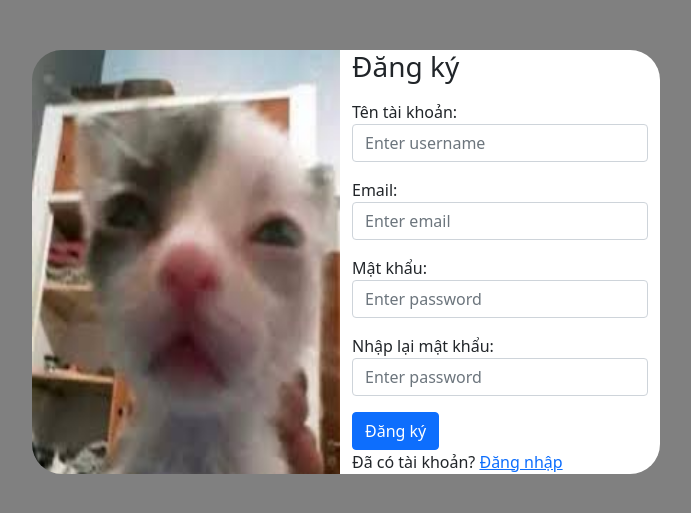
After one commit to KChisBao123/PetHouse, a Django app: template Store/templates/signup.html in a window 1280 px wide. The commit adds this page. Shown: the top 513 px of the page, without its empty margins (300-991 px from the left). Run offline with Django 3.2, Linux system fonts and the light colour scheme; the template is opened without the code that fills it, so the values that code supplies are empty; some libraries are stand-ins or nearby versions.

Commit message:
01/07/2024 commit

```diff
--- a/Store/templates/base.html
+++ b/Store/templates/base.html
@@ -41,7 +41,7 @@
     <!-- Header -->
     <nav class="navbar navbar-expand-sm fixed-top" style="background-color: #414A4C">
         <div class="container-fluid" style="width: 150px;">
-            <a class="navbar-brand" href="/"><img src="{% static 'image/Logo.png' %}" alt="Logo" class="responsive-img" style="max-height: 100px;"></a>
+            <a class="navbar-brand" href="/"><img src="{% static 'images/Logo.png' %}" alt="Logo" class="responsive-img" style="max-height: 100px;"></a>
         </div>
         <div class="collapse navbar-collapse" id="collapsibleNavbar">
             <ul class="navbar-nav">
@@ -50,7 +50,7 @@
                 </li>
             <ul class="nav navbar-nav navbar-right">
                 <li>
-                    <a href="#" class="nav-link"><img src="{% static 'image/shopping-cart.png' %}" alt=""></a>
+                    <a href="#" class="nav-link"><img src="{% static 'images/shopping-cart.png' %}" alt=""></a>
                 </li>
             </ul>
             </ul>
@@ -65,7 +65,7 @@
         <div class="container-fluid">
             <div class="row">
                 <div class="col-md-4">
-                    <img src="{% static 'image/Logo.png' %}" alt="Logo" style="height: 100px;">
+                    <img src="{% static 'images/Logo.png' %}" alt="Logo" style="height: 100px;">
                     <p>PetHouse - Your friendly pet shop</p>
                 </div>
                 <div class="col-md-4">
--- a/Store/templates/cart.html
+++ b/Store/templates/cart.html
@@ -25,7 +25,7 @@ Cart
             <p>$69.99</p>
         </div>
         <div class="col-md-2">
-            <img src="{% static 'image/trash.png' %}" alt="" style="height: 50px;">
+            <img src="{% static 'images/trash.png' %}" alt="" style="height: 50px;">
         </div>
         <div class="col-md-1">
             <!-- blank -->
@@ -51,7 +51,7 @@ Cart
             <p>$69.99</p>
         </div>
         <div class="col-md-2">
-            <img src="{% static 'image/trash.png' %}" alt="" style="height: 50px;">
+            <img src="{% static 'images/trash.png' %}" alt="" style="height: 50px;">
         </div>
         <div class="col-md-1">
             <!-- blank -->
@@ -77,7 +77,7 @@ Cart
             <p>$69.99</p>
         </div>
         <div class="col-md-2">
-            <img src="{% static 'image/trash.png' %}" alt="" style="height: 50px;">
+            <img src="{% static 'images/trash.png' %}" alt="" style="height: 50px;">
         </div>
         <div class="col-md-1">
             <!-- blank -->
--- /dev/null
+++ b/Store/templates/signup.html
@@ -0,0 +1,57 @@
+<!DOCTYPE html>
+<html lang="en">
+<head>
+    <meta charset="UTF-8">
+    <meta name="viewport" content="width=device-width, initial-scale=1.0">
+    <title>Document</title>
+    {% load static %}
+    <link rel="stylesheet" href=" {% static 'css/bootstrap.min.css' %}" type="text/css">
+    <script src="https://cdn.jsdelivr.net/npm/bootstrap@5.2.3/dist/js/bootstrap.bundle.min.js"></script>
+    <style>
+        body{
+            background-color: gray;
+        }
+    </style>
+</head>
+<body>
+    {% load crispy_forms_tags %}
+
+    <div class="container-fluid">
+        <div class="row" style="margin-top: 50px;">
+            <div class="col-sm-3">
+                <!-- blank -->
+            </div>
+            <div class="col-sm-3">
+                <img src="{% static 'images/Silly Cat.png' %}" alt="#" style="width: 110%; height: 100%; border-top-left-radius: 30px; border-bottom-left-radius: 30px;">
+            </div>
+            <div class="col-sm-3" style="background-color: white; border-top-right-radius: 30px; border-bottom-right-radius: 30px;">
+                <h3>Đăng ký</h3>
+                <form method="post">
+                    {% csrf_token %}
+                    <div class="mb-3 mt-3">
+                        <label for="username">Tên tài khoản:</label>
+                        <input type="text" class="form-control" id="username" placeholder="Enter username" name="username">
+                    </div>
+                    <div class="mb-3 mt-3">
+                      <label for="email">Email:</label>
+                      <input type="email" class="form-control" id="email" placeholder="Enter email" name="email">
+                    </div>
+                    <div class="mb-3">
+                      <label for="password1">Mật khẩu:</label>
+                      <input type="password" class="form-control" id="password1" placeholder="Enter password" name="password1">
+                    </div>
+                    <div class="mb-3">
+                        <label for="password2">Nhập lại mật khẩu:</label>
+                        <input type="password" class="form-control" id="password2" placeholder="Enter password" name="password2">
+                    </div>
+                    <button type="submit" class="btn btn-primary">Đăng ký</button>
+                </form>
+                Đã có tài khoản? <a href="#">Đăng nhập</a>
+            </div>
+            <div class="col-sm-3">
+                <!-- blank -->
+            </div>
+        </div>
+    </div>
+</body>
+</html>
--- a/Store/urls.py
+++ b/Store/urls.py
@@ -5,4 +5,5 @@ urlpatterns = [
     path('', views.Store),
     path('cart/', views.Cart, name='cart'),
     path('checkout/', views.Checkout, name='checkout'),
+    path('signup/', views.SignUp, name='signup'),
 ]
```
Also changed, not shown: EShopping/settings.py (+5 -2 lines), Store/forms.py (added, +51 -0 lines), Store/templates/store.html (+37 -5 lines), Store/views.py (+37 -3 lines), Store/static/images/Logo.png (renamed from Store/static/image/Logo.png), Store/static/images/ProductImage/pate-cho-meo-vi-ca-ngu-va-ca-din.jpg (added), Store/static/images/ProductImage/sup-thuong-cho-meo-vi-ga-so-diep.jpg (added), Store/static/images/Silly Cat.png (added), Store/static/images/background.png (added), Store/static/images/shopping-cart.png (renamed from Store/static/image/shopping-cart.png), Store/static/images/trash.png (renamed from Store/static/image/trash.png), db.sqlite3, static/image/pate-cho-meo-vi-ca-ngu-va-ca-din.jpg (added), static/image/sup-thuong-cho-meo-vi-ga-so-diep.jpg (added).
